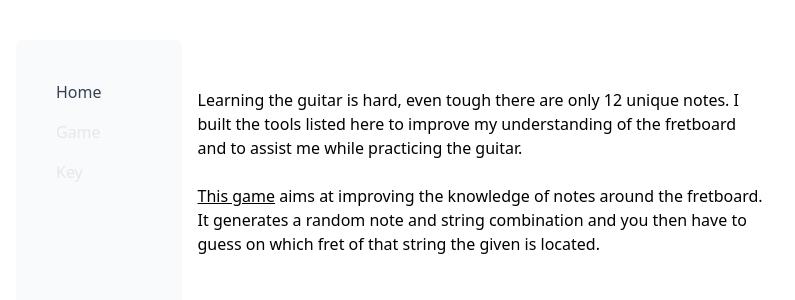
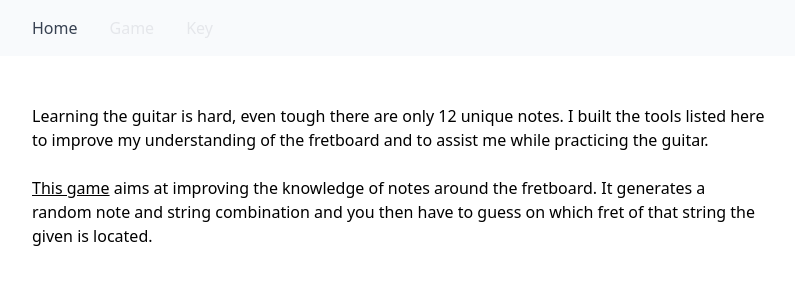
Before and after one commit to matthiasweiss/guitar-notes, a React (Vite) app: page / in a window 1280 px wide. Shown: the top 300 px of the page, without its empty margins (240-1035 px from the left). Built offline with nearby package versions, Linux system fonts and the light colour scheme.

Commit message:
Tweak layout

```diff
--- a/src/components/navbar.tsx
+++ b/src/components/navbar.tsx
@@ -6,8 +6,8 @@ export const Navbar = () => {
   const { pathname } = useLocation();
 
   return (
-    <div className="flex h-full flex-col gap-4 rounded-md bg-slate-50 px-6 py-10 md:px-8 lg:h-fit lg:p-10 lg:pb-44 lg:pr-20">
-      <ul className="flex flex-col gap-4">
+    <div className="flex h-full flex-col items-center gap-4 rounded-md bg-slate-50 px-6 py-10 md:h-fit md:w-full md:px-0 md:py-4">
+      <ul className="flex w-full flex-col gap-4 md:max-w-3xl md:flex-row md:gap-8 md:px-4">
         {Object.entries(ROUTES).map(([name, { path }]) => {
           return (
             <li key={path}>
--- a/src/screens/layout.tsx
+++ b/src/screens/layout.tsx
@@ -3,12 +3,10 @@ import { Navbar } from '../components/navbar';
 
 export const Layout = () => {
   return (
-    <div className="flex h-screen w-screen justify-center">
-      <div className="flex h-screen w-full max-w-5xl lg:max-w-3xl lg:py-10">
-        <Navbar />
-        <div className="flex flex-1 justify-center p-4">
-          <Outlet />
-        </div>
+    <div className="flex h-screen w-screen md:flex-col md:items-center">
+      <Navbar />
+      <div className="flex w-full max-w-3xl flex-1 justify-center p-4">
+        <Outlet />
       </div>
     </div>
   );
```
